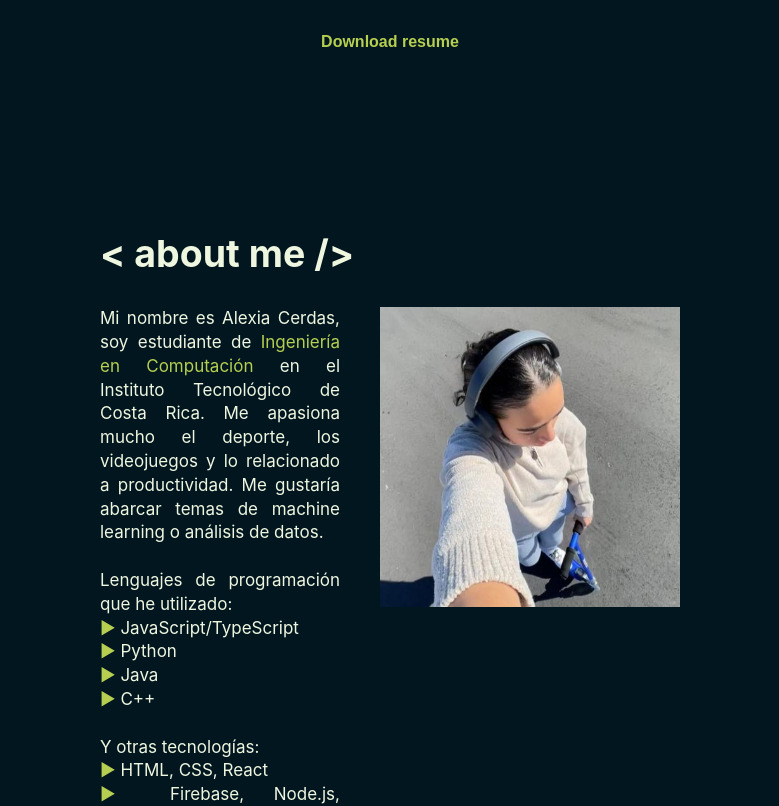
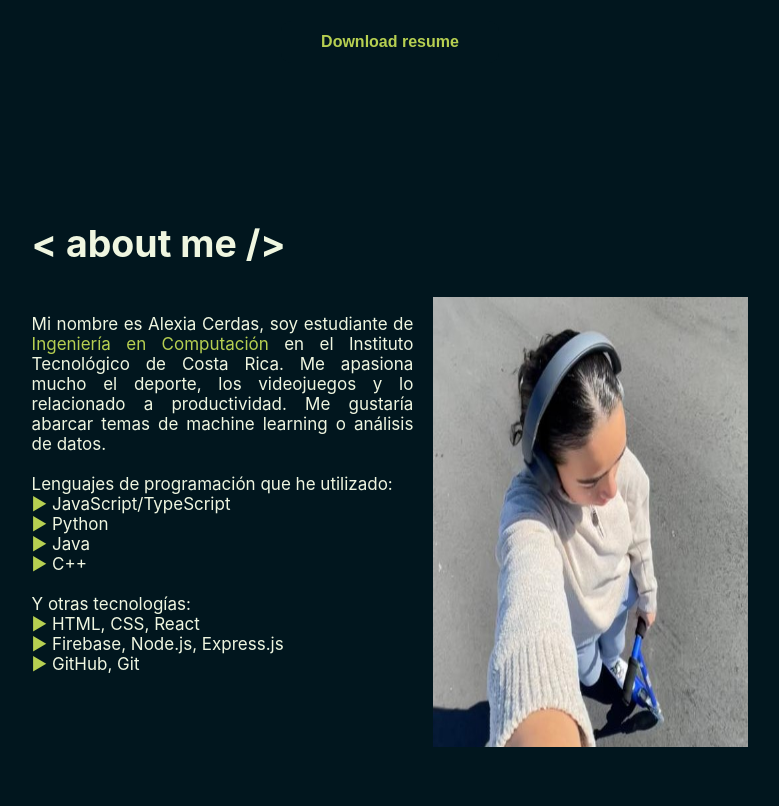
Before and after one commit to aleedca/myportfolio, a React (Create React App) app: page / in a window 1280 px wide. Shown: the part 700-1506 px from the top of the page, without its empty margins (250-1029 px from the left). Built offline with nearby package versions, Linux system fonts and the light colour scheme.

Commit message:
about section fixed

```diff
--- a/src/App.css
+++ b/src/App.css
@@ -3,7 +3,6 @@
   --primary-text-color: #EFF6E0;
   --secondary-text-color: #B6CF51;
   --text-color-300: #b2deca;
-  --margin-topbottom-section: 100px;
   --margin-leftright-section: 350px;
 }
 
@@ -25,12 +24,18 @@ span {
 }
 
 .about, .experience, .projects, .skills {
-  margin: var(--margin-topbottom-section) var(--margin-leftright-section);
+  box-sizing: border-box; /* padding and border will be included in the total width and height of the elements */
+  display: flex;
+  flex-direction: column;
+  align-items: center;
+  justify-content: center;
+  margin: 20px 22%;
 }
 
 .title-section {
   font-size: 25px;
   font-weight: semi-bold;
-  padding-top: 60px; /* Cambia '60px' a la altura de tu barra de navegación */
-  margin-top: -60px; /*Cambia '-60px' a la altura negativa de tu barra de navegación */
+  width: 100%;
+  padding-top: 40px; /* change this value to the height of your navigation bar */
+  margin-top: 30px; /* change this value to the height of your navigation bar */
 }
--- a/src/styles/About.css
+++ b/src/styles/About.css
@@ -4,14 +4,11 @@
 }
 
 .text-about {
+    align-items: start;
+    justify-content: flex-start;
     text-align: justify;
     font-size: 17px;
-}
-
-.text-about p {
     margin: 0 20px 0 0;
-    padding: 0 20px 0 0;
-    line-height: 140%;
 }
 
 .photo-about {
@@ -20,6 +17,6 @@
 }
 
 .photo-about img {
-    width: 300px;
-    height: 300px;
+    width: 315px;
+    height: 450px;
 }
```
